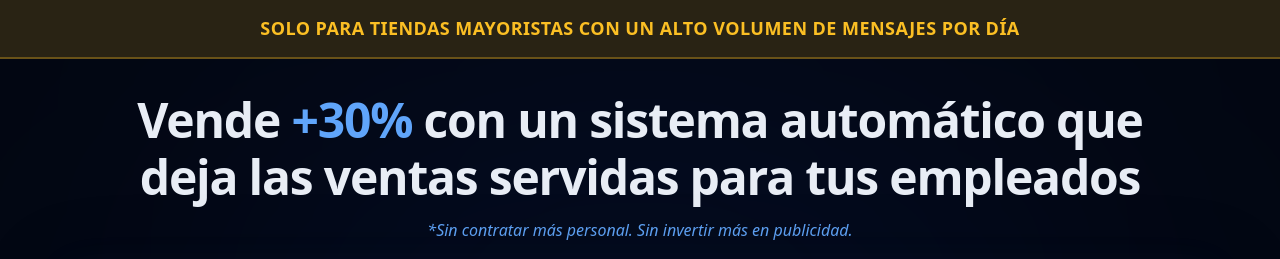
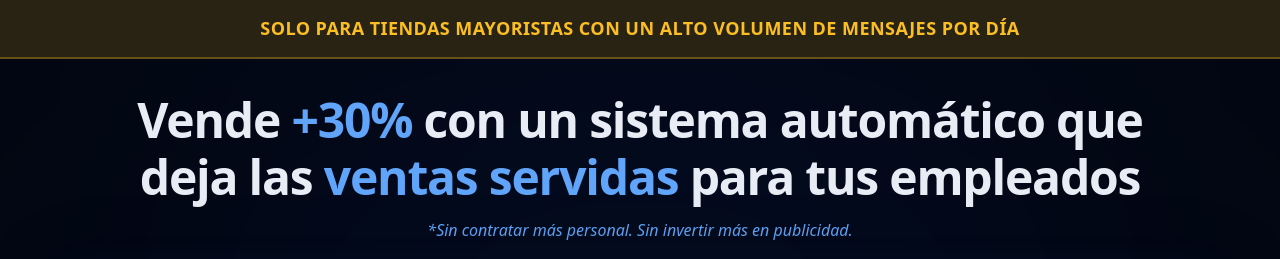
Before and after one commit to ignarru/vsl_landing, a Next.js app: page / in a window 1280 px wide. Shown: the top 259 px of the page. Built offline with nearby package versions, Linux system fonts and the light colour scheme; grey boxes are pictures that could not be loaded.

Commit message:
Update page.tsx

```diff
--- a/src/app/page.tsx
+++ b/src/app/page.tsx
@@ -31,7 +31,7 @@ export default function Home() {
           {/* Headline */}
           <h1 className="text-[1.75rem] leading-[1.2] sm:text-3xl lg:text-4xl xl:text-5xl font-extrabold tracking-tight mb-3 sm:mb-3 max-w-5xl w-full">
             Vende <span className="text-blue3">+30%</span> con
-            un sistema automático que deja las ventas servidas para tus
+            un sistema automático que deja las <span className="text-blue3">ventas servidas</span> para tus
             empleados
           </h1>
 
```
